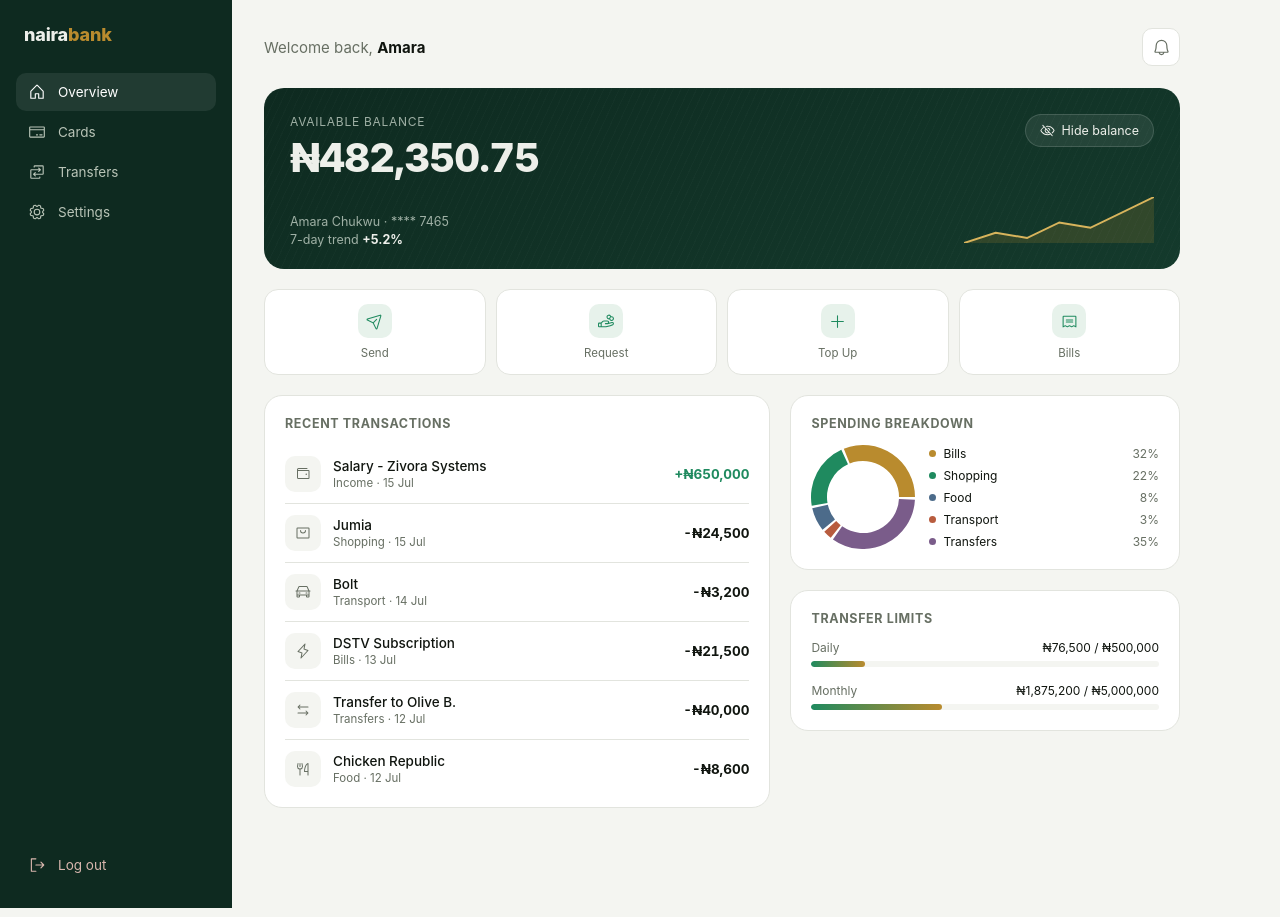
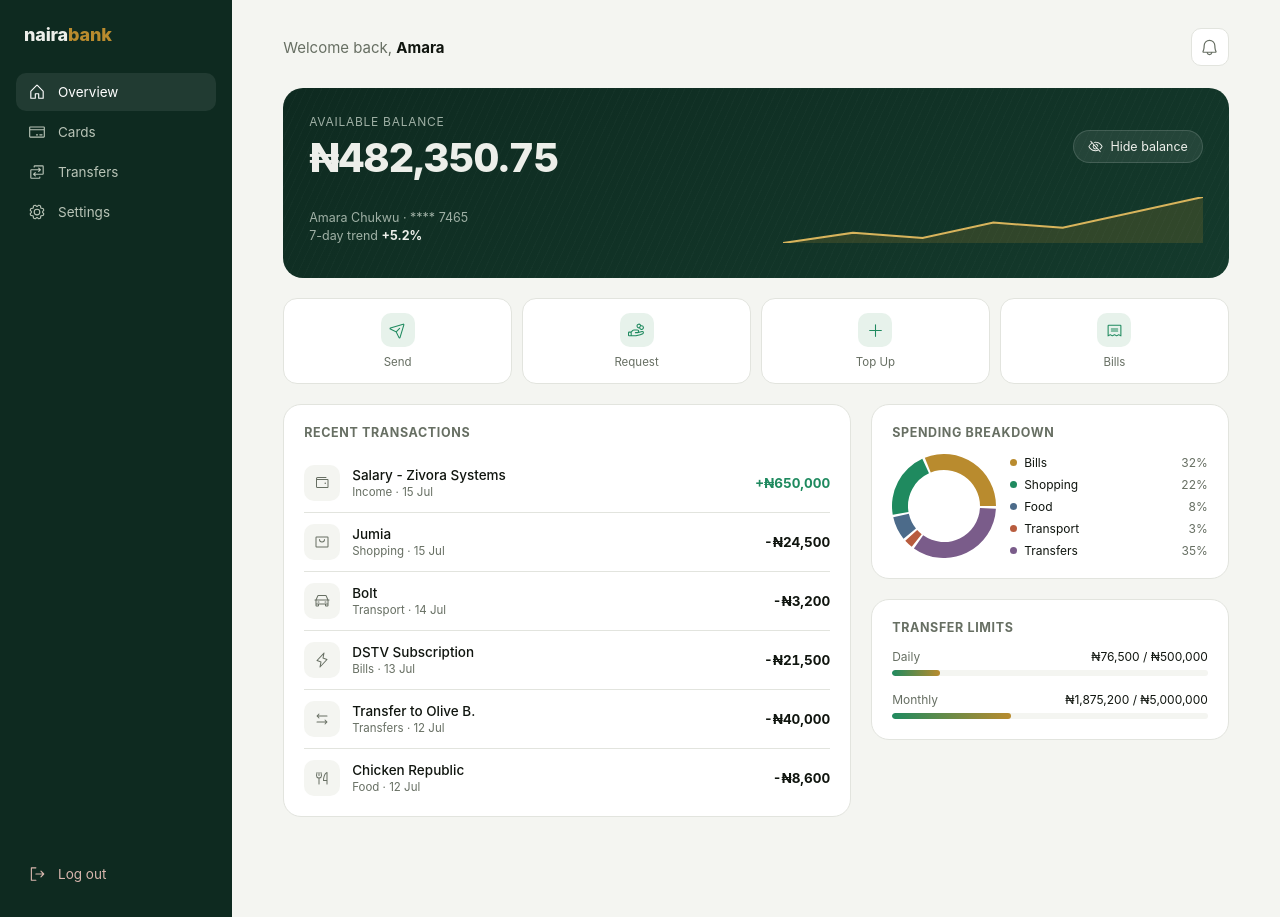
Before and after one commit to wbizmo/nairabank, a React (Vite) app: page / in a window 1280 px wide. Built offline with nearby package versions, Linux system fonts and the light colour scheme.

Commit message:
fix: realign desktop shell and stabilize balance trend layout

```diff
--- a/src/styles/global.css
+++ b/src/styles/global.css
@@ -486,3 +486,84 @@
   border-color: var(--accent);
   color: var(--accent);
 }
+
+/* Desktop layout alignment fixes */
+@media (min-width: 1024px) {
+  .nb-main {
+    width: 100%;
+    max-width: none;
+    flex: 1 1 auto;
+    padding: 28px clamp(28px, 4vw, 64px) 100px;
+  }
+
+  .nb-topbar {
+    width: 100%;
+    max-width: none;
+    margin-inline: 0;
+  }
+
+  .nb-main > section,
+  .nb-main > .nb-hero,
+  .nb-main > .nb-actions,
+  .nb-main > .nb-grid,
+  .nb-main > .nb-view,
+  .nb-main > div:not(.nb-topbar):not(.nb-toast) {
+    width: min(100%, 1240px);
+    margin-inline: auto;
+  }
+
+  .nb-hero {
+    min-height: 190px;
+  }
+
+  .nb-hero-row {
+    align-items: center;
+  }
+
+  .nb-hero-foot {
+    display: grid;
+    grid-template-columns: minmax(220px, 1fr) minmax(280px, 420px);
+    align-items: end;
+    gap: 32px;
+  }
+
+  .nb-spark {
+    width: 100%;
+    min-width: 0;
+    justify-self: stretch;
+    overflow: hidden;
+  }
+
+  .nb-spark svg {
+    display: block;
+    width: 100%;
+    max-width: 100%;
+    margin: 0;
+    transform: none;
+  }
+
+  .nb-grid {
+    grid-template-columns: minmax(0, 1.35fr) minmax(320px, 0.85fr);
+  }
+
+  .nb-grid > *,
+  .nb-side-stack,
+  .nb-panel {
+    min-width: 0;
+  }
+}
+
+@media (min-width: 1440px) {
+  .nb-main {
+    padding-inline: clamp(48px, 5vw, 88px);
+  }
+
+  .nb-main > section,
+  .nb-main > .nb-hero,
+  .nb-main > .nb-actions,
+  .nb-main > .nb-grid,
+  .nb-main > .nb-view,
+  .nb-main > div:not(.nb-topbar):not(.nb-toast) {
+    width: min(100%, 1320px);
+  }
+}
```
